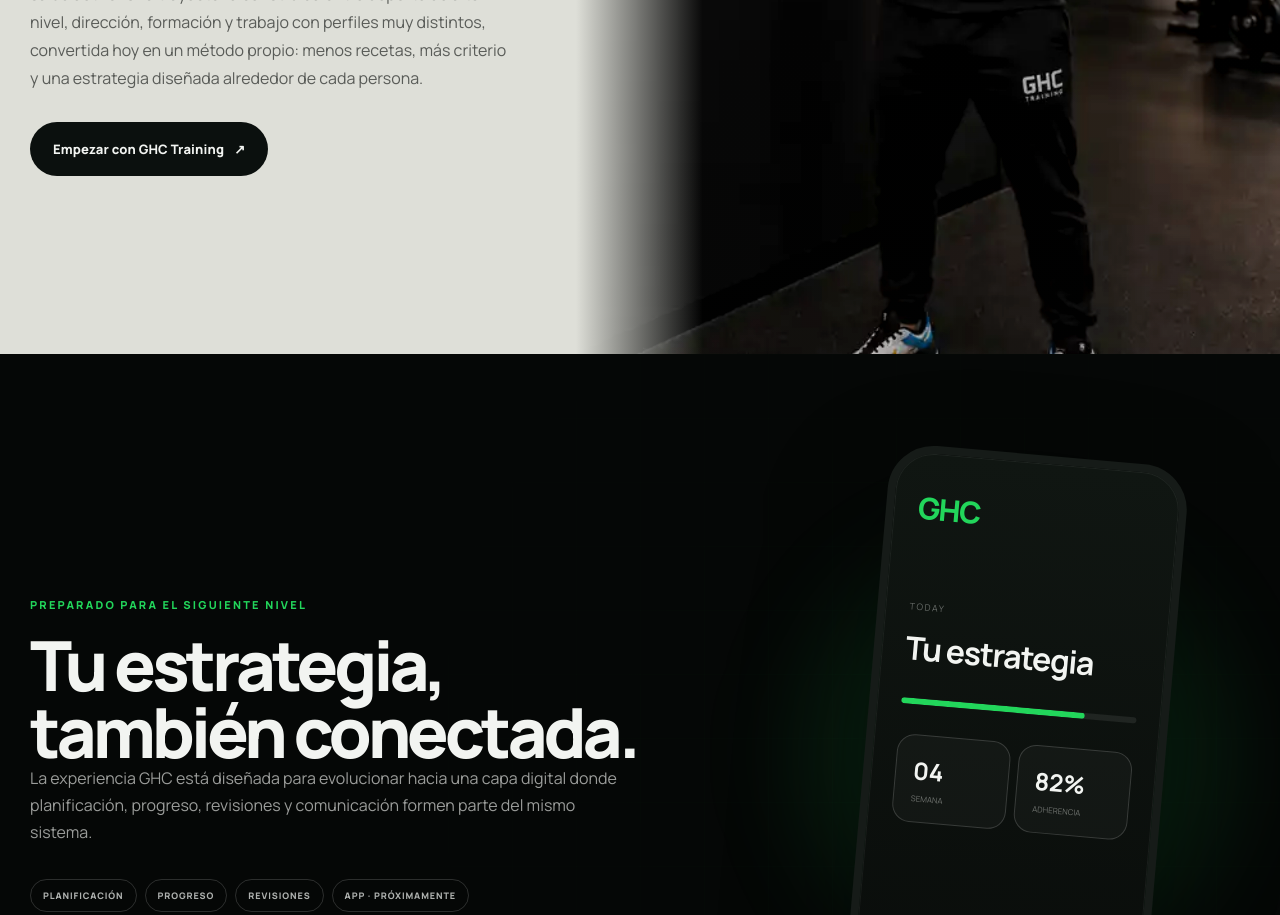
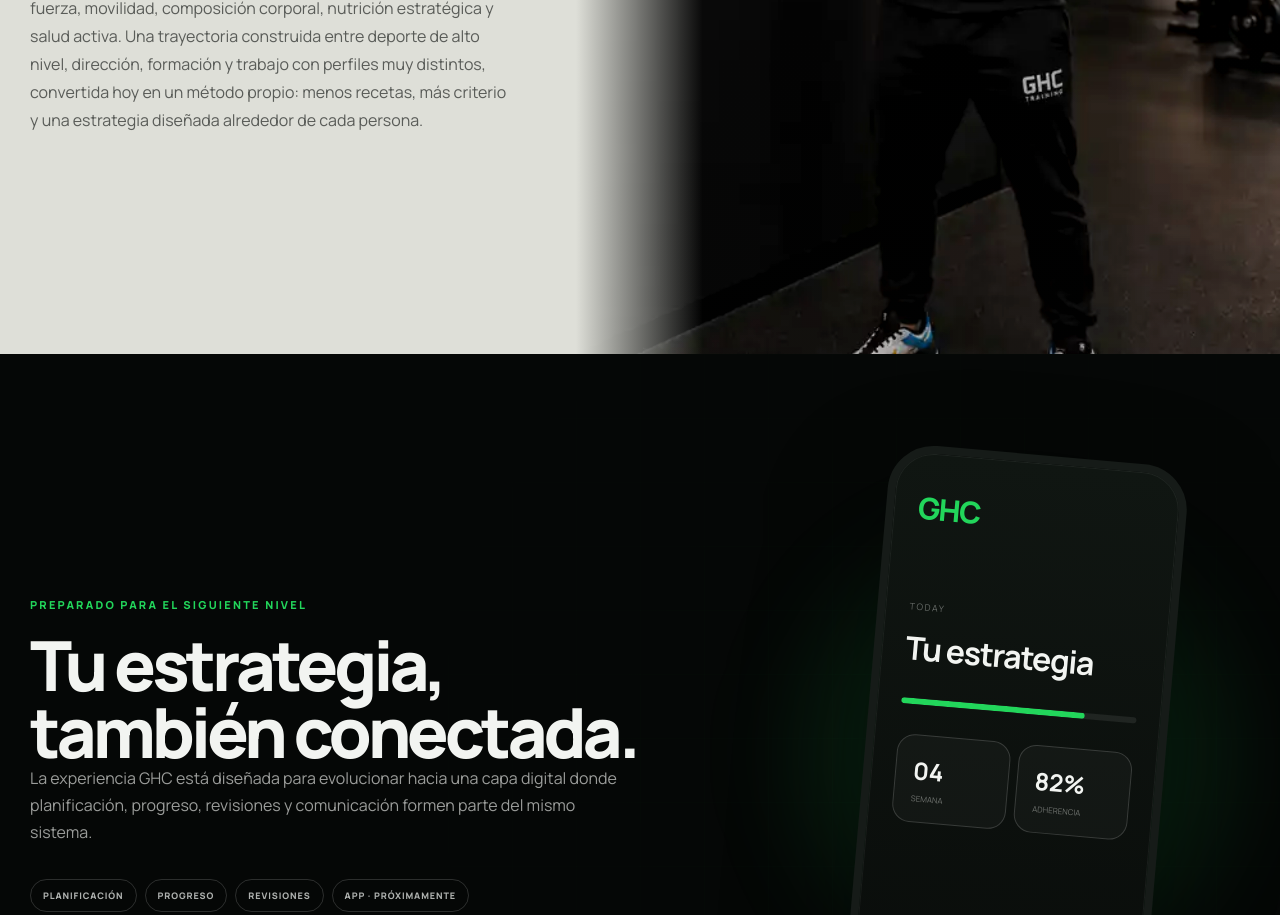
Before and after one commit to albypersonaltrainer-arch/ghc-training-landing, a Next.js app: page / in a window 1280 px wide. Shown: the part 9820-10735 px from the top of the page. Built offline with nearby package versions, Linux system fonts and the light colour scheme; no server answers.

Commit message:
Remove redundant founder CTA

```diff
--- a/app/page.tsx
+++ b/app/page.tsx
@@ -367,7 +367,6 @@
           <p>
             Más de 30 años de experiencia profesional en entrenamiento, fuerza, movilidad, composición corporal, nutrición estratégica y salud activa. Una trayectoria construida entre deporte de alto nivel, dirección, formación y trabajo con perfiles muy distintos, convertida hoy en un método propio: menos recetas, más criterio y una estrategia diseñada alrededor de cada persona.
           </p>
-          <a href="#empezar" className="ghc-button ghc-button-dark">Empezar con GHC Training <Arrow /></a>
         </div>
 
         <div className="ghc26-founder-photo">
```
